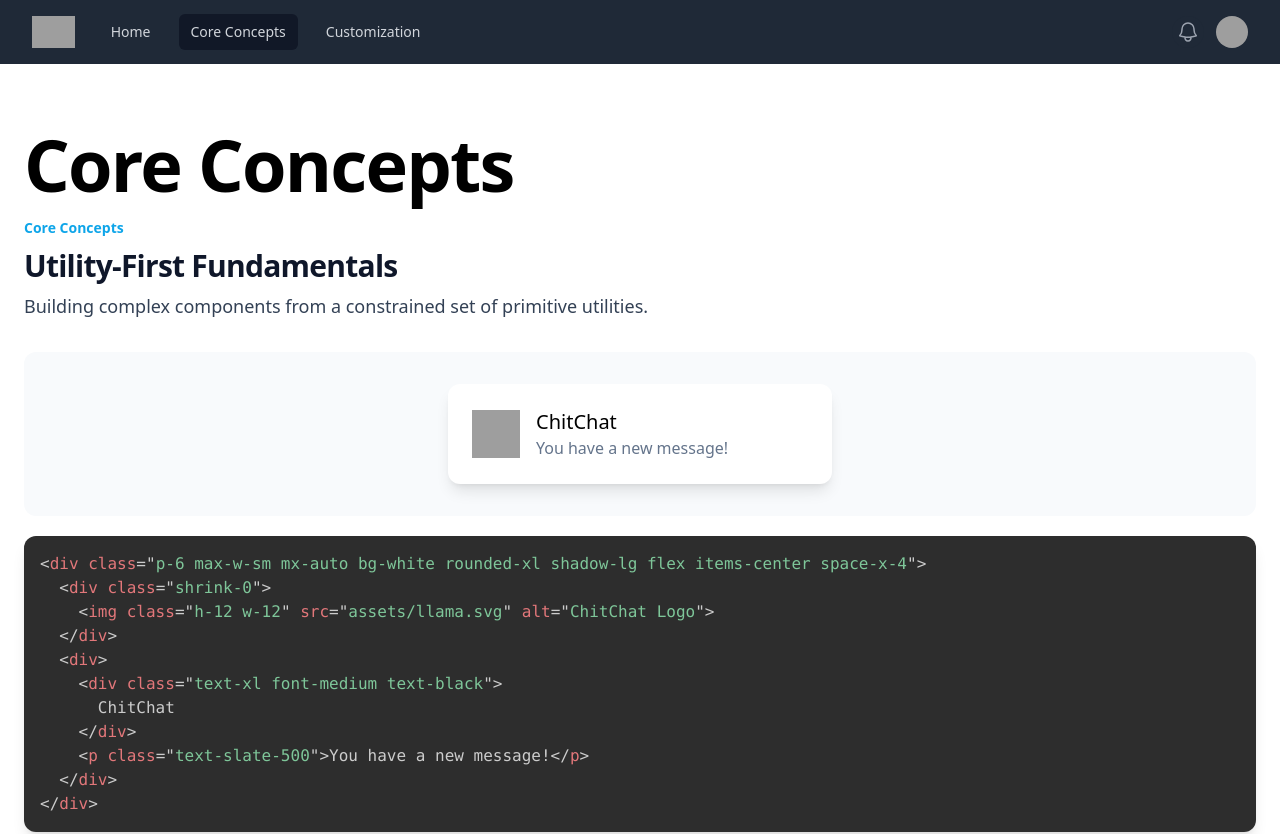
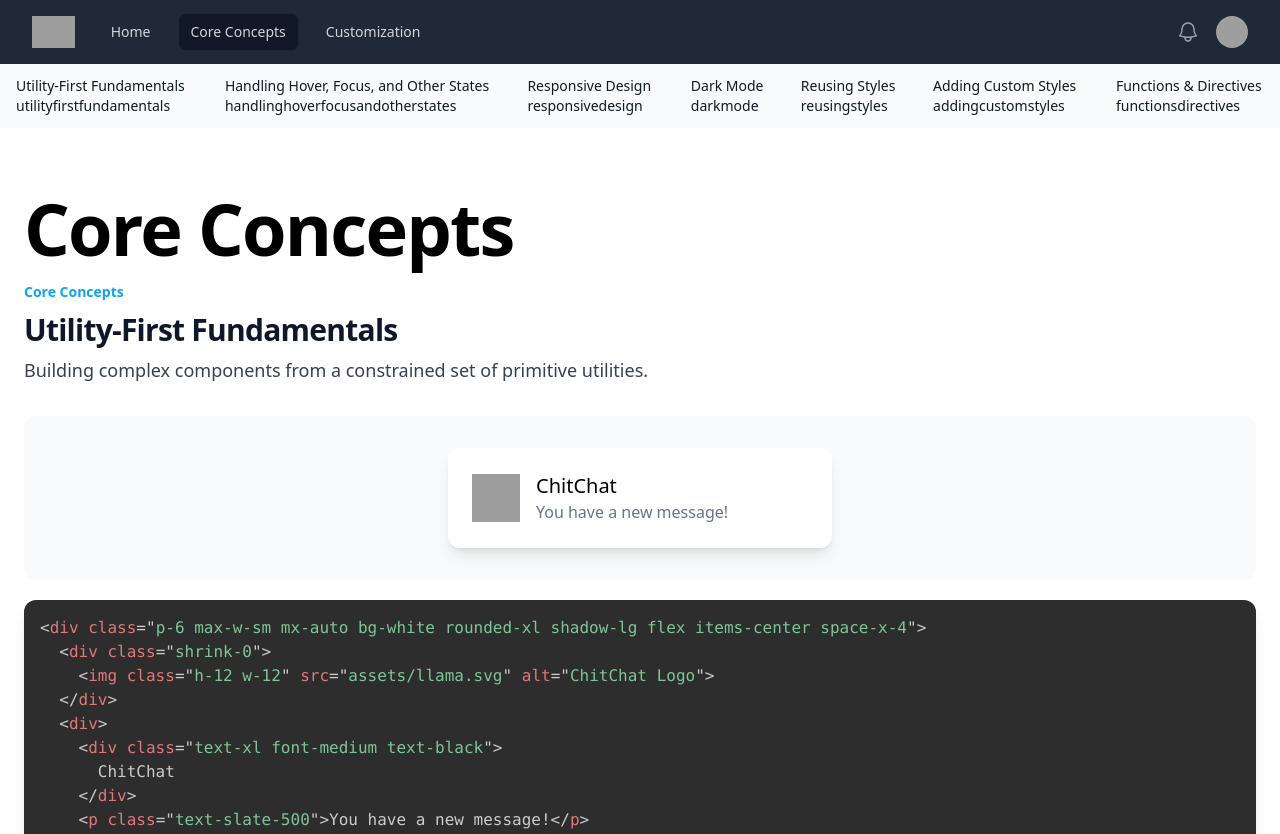
Before and after one commit to aleongit/angular_tailwind, an Angular app: page /core-concepts in a window 1280 px wide. Shown: the top 834 px of the page. Built offline with nearby package versions, Linux system fonts and the light colour scheme; grey boxes are pictures that could not be loaded.

Commit message:
feat: add subitems in navigation

```diff
--- a/src/app/components/navbar/navbar.component.html
+++ b/src/app/components/navbar/navbar.component.html
@@ -3,7 +3,7 @@
     <div class="relative flex h-16 items-center justify-between">
       <div class="absolute inset-y-0 left-0 flex items-center sm:hidden">
         <!-- Mobile menu button-->
-        <button (click)=toggleMobileMenu() type="button"
+        <button (click)="toggleMobileMenu()" type="button"
           class="relative inline-flex items-center justify-center rounded-md p-2 text-gray-400 hover:bg-gray-700 hover:text-white focus:outline-none focus:ring-2 focus:ring-inset focus:ring-white"
           aria-controls="mobile-menu" aria-expanded="false">
           <span class="absolute -inset-0.5"></span>
@@ -30,18 +30,20 @@
       </div>
       <div class="flex flex-1 items-center justify-center sm:items-stretch sm:justify-start">
         <div class="flex flex-shrink-0 items-center">
-          <img class="h-8 w-auto" src="{{constants.ICON_MENU}}" alt="Your Company">
+          <img class="h-8 w-auto" src="{{ constants.ICON_MENU }}" alt="Your Company" />
         </div>
         <div class="hidden sm:ml-6 sm:block">
           <div class="flex space-x-4">
             <!-- Current: "bg-gray-900 text-white", Default: "text-gray-300 hover:bg-gray-700 hover:text-white" -->
             @for (item of itemsMenu; track item.name) {
             <a [routerLink]="[item.url]" routerLinkActive="bg-gray-900" [routerLinkActiveOptions]="{ exact: true }"
-              class="text-gray-300 hover:bg-gray-700 hover:text-white rounded-md px-3 py-2 text-sm font-medium">{{item.name}}</a>
+              class="text-gray-300 hover:bg-gray-700 hover:text-white rounded-md px-3 py-2 text-sm font-medium">{{
+              item.name }}</a>
             }
           </div>
         </div>
       </div>
+
       <div class="absolute inset-y-0 right-0 flex items-center pr-2 sm:static sm:inset-auto sm:ml-6 sm:pr-0">
         <button type="button"
           class="relative rounded-full bg-gray-800 p-1 text-gray-400 hover:text-white focus:outline-none focus:ring-2 focus:ring-white focus:ring-offset-2 focus:ring-offset-gray-800">
@@ -57,12 +59,12 @@
         <!-- Profile dropdown -->
         <div class="relative ml-3">
           <div>
-            <button (click)=toggleDropdown() type="button"
+            <button (click)="toggleDropdown()" type="button"
               class="relative flex rounded-full bg-gray-800 text-sm focus:outline-none focus:ring-2 focus:ring-white focus:ring-offset-2 focus:ring-offset-gray-800"
               id="user-menu-button" aria-expanded="false" aria-haspopup="true">
               <span class="absolute -inset-1.5"></span>
               <span class="sr-only">Open user menu</span>
-              <img class="h-8 w-8 rounded-full" src="{{constants.IMG_PROFILE}}" alt="">
+              <img class="h-8 w-8 rounded-full" src="{{ constants.IMG_PROFILE }}" alt="" />
             </button>
           </div>
 
@@ -100,8 +102,28 @@
       <!-- Current: "bg-gray-900 text-white", Default: "text-gray-300 hover:bg-gray-700 hover:text-white" -->
       @for (item of itemsMenu; track item.name) {
       <a [routerLink]="[item.url]" routerLinkActive="bg-gray-900" [routerLinkActiveOptions]="{ exact: true }"
-        class="text-gray-300 hover:bg-gray-700 hover:text-white block rounded-md px-3 py-2 text-base font-medium">{{item.name}}</a>
+        class="text-gray-300 hover:bg-gray-700 hover:text-white block rounded-md px-3 py-2 text-base font-medium">{{
+        item.name }}</a>
       }
     </div>
   </div>
 </nav>
+
+<nav class="bg-gray-50 dark:bg-gray-700">
+  <div class="max-w-screen-xl px-4 py-3 mx-auto">
+    <div class="flex items-center">
+      <ul class="flex flex-row font-medium mt-0 space-x-8 rtl:space-x-reverse text-sm">
+        @for (item of itemsMenu; track item.name) {
+        @if (getUrlRouter() === item.url) {
+        @for (subitem of item.items; track $index) {
+        <li>
+          <a [routerLink]="[item.url]" fragment="{{transformUrl(subitem)}}" class="text-gray-900 dark:text-white hover:underline">{{subitem}}
+            {{transformUrl(subitem)}}</a>
+        </li>
+        }
+        }
+        }
+      </ul>
+    </div>
+  </div>
+</nav>
--- a/src/app/components/navbar/navbar.component.ts
+++ b/src/app/components/navbar/navbar.component.ts
@@ -1,5 +1,5 @@
 import { Component } from '@angular/core';
-import { NgIf } from '@angular/common';
+import { JsonPipe, NgIf } from '@angular/common';
 import {
   trigger,
   state,
@@ -8,13 +8,18 @@ import {
   transition,
   // ...
 } from '@angular/animations';
-import { Router, RouterLink, RouterLinkActive } from '@angular/router';
+import {
+  Router,
+  RouterLink,
+  RouterLinkActive,
+  ActivatedRoute,
+} from '@angular/router';
 import { APP_CONSTANTS, ITEMS_MENU } from '../../utils/constants';
 
 @Component({
   selector: 'app-navbar',
   standalone: true,
-  imports: [NgIf, RouterLink, RouterLinkActive],
+  imports: [NgIf, RouterLink, RouterLinkActive, JsonPipe],
   templateUrl: './navbar.component.html',
   styleUrl: './navbar.component.scss',
   animations: [
@@ -43,10 +48,11 @@ export class NavbarComponent {
   constants = APP_CONSTANTS;
   itemsMenu = ITEMS_MENU;
 
-  constructor(private router: Router) {}
+  constructor(private router: Router, private activateRoute: ActivatedRoute) {}
 
   isShowDropdown = false;
   isShowMenuMobile = false;
+  itemUrl: string = '';
 
   get openCloseTriggerDropdown() {
     return this.isShowDropdown ? 'open' : 'closed';
@@ -63,4 +69,17 @@ export class NavbarComponent {
   toggleMobileMenu() {
     this.isShowMenuMobile = !this.isShowMenuMobile;
   }
+
+  //obtenir path url i treure fragment
+  getUrlRouter() {
+    //console.log(this.router);
+    //console.log(this.router.url);
+    const string = this.router.url.split('#', 1).toString();
+    return string;
+  }
+
+  //transformar nom subitem a minúscules i sense espais ni caràcters especials
+  transformUrl(string: string) {
+    return string.toLowerCase().replace(/[^A-Z0-9]/gi, '');
+  }
 }
--- a/src/app/interfaces/interfaces.ts
+++ b/src/app/interfaces/interfaces.ts
@@ -3,4 +3,5 @@ export interface ItemNavigation {
   url: string;
   icon: string;
   color: string;
+  items: string[];
 }
--- a/src/app/pages/core-concepts/core-concepts.component.html
+++ b/src/app/pages/core-concepts/core-concepts.component.html
@@ -1,7 +1,10 @@
 <section class="bg-white dark:bg-gray-900">
     <div class="py-8 px-4 mx-auto max-w-screen-xl lg:py-16 lg:px-6">
+        <!-- subitem -->
+        <div id="utilityfirstfundamentals">
             <div class="max-w-screen-sm">
-            <h1 class="mb-4 text-5xl tracking-tight font-extrabold lg:text-7xl text-primary-600 dark:text-primary-500">
+                <h1
+                    class="mb-4 text-5xl tracking-tight font-extrabold lg:text-7xl text-primary-600 dark:text-primary-500">
                     Core Concepts
                 </h1>
             </div>
@@ -27,7 +30,7 @@
                 <div class="mt-5">
                     <div class="not-prose relative bg-slate-50 rounded-xl overflow-hidden dark:bg-slate-800/25">
                         <div class="absolute inset-0 bg-grid-slate-100 [mask-image:linear-gradient(0deg,#fff,rgba(255,255,255,0.6))] dark:bg-grid-slate-700/25 dark:[mask-image:linear-gradient(0deg,rgba(255,255,255,0.1),rgba(255,255,255,0.5))]"
-                        style="background-position: 10px 10px;"></div>
+                            style="background-position: 10px 10px"></div>
                         <div class="relative rounded-xl overflow-auto p-8">
                             <div [innerHTML]="code"></div>
                         </div>
@@ -39,18 +42,19 @@
     </pre>
                 </div>
                 <div class="mt-5 ml-5">
-                <ul class="list-disc mt-6 text-lg text-slate-700 dark:text-slate-400" role="list">
+                    <ul class="list-image-[url(assets/check.svg)] list-inside mt-6 text-lg text-slate-700 dark:text-slate-400"
+                        role="list">
                         <li>
                             Tailwind’s <a href="/docs/display#flex">flexbox</a> and
                             <a href="/docs/padding">padding</a> utilities (<code>flex</code>,
-                        <code>shrink-0</code>, and <code>p-6</code>) to control the overall
-                        card layout
+                            <code>shrink-0</code>, and <code>p-6</code>) to control the
+                            overall card layout
                         </li>
                         <li>
                             The <a href="/docs/max-width">max-width</a> and
-                        <a href="/docs/margin">margin</a> utilities (<code>max-w-sm</code> and
-                        <code>mx-auto</code>) to constrain the card width and center it
-                        horizontally
+                            <a href="/docs/margin">margin</a> utilities (<code>max-w-sm</code>
+                            and <code>mx-auto</code>) to constrain the card width and center
+                            it horizontally
                         </li>
                         <li>
                             The <a href="/docs/background-color">background color</a>,
@@ -66,8 +70,8 @@
                         </li>
                         <li>
                             The <a href="/docs/space">space-between</a> utilities
-                        (<code>space-x-4</code>) to handle the spacing between the logo and
-                        the text
+                            (<code>space-x-4</code>) to handle the spacing between the logo
+                            and the text
                         </li>
                         <li>
                             The <a href="/docs/font-size">font size</a>,
@@ -80,4 +84,9 @@
                 </div>
             </div>
         </div>
+
+        <!-- subitem -->
+        <div id="handlinghoverfocusandotherstates"></div>
+
+    </div>
 </section>
--- a/src/app/utils/constants.ts
+++ b/src/app/utils/constants.ts
@@ -11,17 +11,28 @@ export const ITEMS_MENU: ItemNavigation[] = [
     url: '/',
     icon: '',
     color: '',
+    items: [],
   },
   {
     name: 'Core Concepts',
     url: '/core-concepts',
     icon: '',
     color: '',
+    items: [
+      'Utility-First Fundamentals',
+      'Handling Hover, Focus, and Other States',
+      'Responsive Design',
+      'Dark Mode',
+      'Reusing Styles',
+      'Adding Custom Styles',
+      'Functions & Directives',
+    ],
   },
   {
     name: 'Customization',
     url: '/customization',
     icon: '',
     color: '',
+    items: [],
   },
 ];
```
Lines whose indentation alone changed are shown as unchanged.
